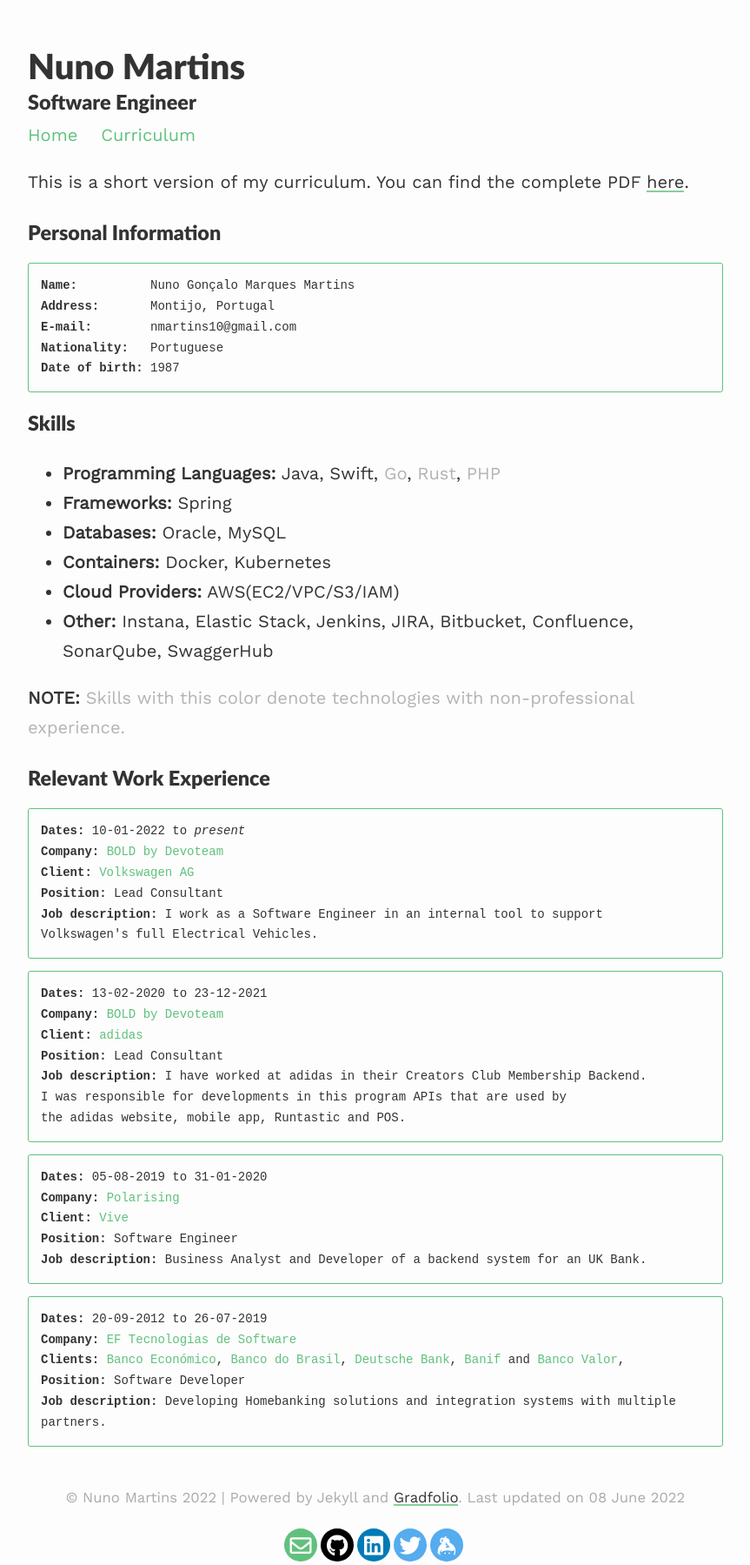
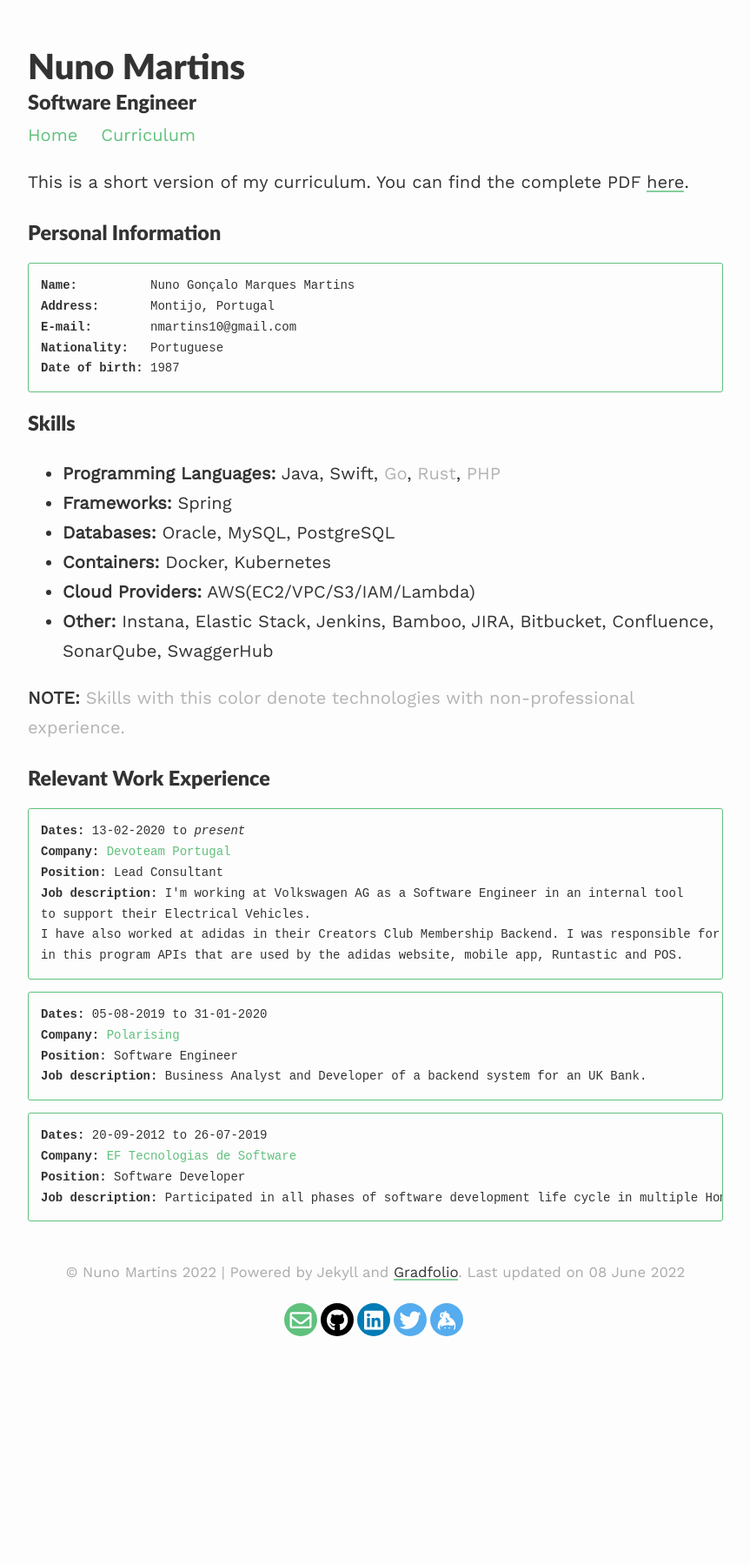
Before and after one commit to ngmmartins/ngmmartins.github.io, a Jekyll site: the page built from _pages/cv.md, in a window 1280 px wide. Shown: the whole page at 87% size, without its empty margins (208-1071 px from the left). Built offline with Jekyll 4.4.1, drawn with Linux system fonts in a browser that asks for light colours; nearby versions of some CDN libraries; after the commit the page ends 1540 px from its top, so only the background shows below that.

Commit message:
Update cv.md

```diff
--- a/_pages/cv.md
+++ b/_pages/cv.md
@@ -21,38 +21,28 @@ This is a short version of my curriculum. You can find the complete PDF [here](C
 ### Skills ###
 - **Programming Languages:** Java, Swift, <span style="color:#b3b3b3">Go</span>, <span style="color:#b3b3b3">Rust</span>, <span style="color:#b3b3b3">PHP</span>
 - **Frameworks:** Spring
-- **Databases:** Oracle, MySQL
+- **Databases:** Oracle, MySQL, PostgreSQL
 - **Containers:** Docker, Kubernetes
-- **Cloud Providers:** AWS(EC2/VPC/S3/IAM)
-- **Other:** Instana, Elastic Stack, Jenkins, JIRA, Bitbucket, Confluence, SonarQube, SwaggerHub
+- **Cloud Providers:** AWS(EC2/VPC/S3/IAM/Lambda)
+- **Other:** Instana, Elastic Stack, Jenkins, Bamboo, JIRA, Bitbucket, Confluence, SonarQube, SwaggerHub
 
 **NOTE:** <span style="color:#b3b3b3">Skills with this color denote technologies with non-professional experience.</span>
 
 ### Relevant Work Experience ###
 
 <pre>
-<b>Dates:</b> 10-01-2022 to <i>present</i>
-<b>Company:</b> <a href="https://boldint.com/en" target="_blank">BOLD by Devoteam</a>
-<b>Client:</b> <a href="https://www.volkswagenag.com/" target="_blank">Volkswagen AG</a>
+<b>Dates:</b> 13-02-2020 to <i>present</i>
+<b>Company:</b> <a href="https://boldint.com/en" target="_blank">Devoteam Portugal</a>
 <b>Position:</b> Lead Consultant
-<b>Job description:</b> I work as a Software Engineer in an internal tool to support
-Volkswagen's full Electrical Vehicles.
-</pre>
-
-<pre>
-<b>Dates:</b> 13-02-2020 to 23-12-2021
-<b>Company:</b> <a href="https://boldint.com/en" target="_blank">BOLD by Devoteam</a>
-<b>Client:</b> <a href="https://adidas.com" target="_blank">adidas</a>
-<b>Position:</b> Lead Consultant
-<b>Job description:</b> I have worked at adidas in their Creators Club Membership Backend.
-I was responsible for developments in this program APIs that are used by
-the adidas website, mobile app, Runtastic and POS.
+<b>Job description:</b> I'm working at Volkswagen AG as a Software Engineer in an internal tool
+to support their Electrical Vehicles.
+I have also worked at adidas in their Creators Club Membership Backend. I was responsible for developments
+in this program APIs that are used by the adidas website, mobile app, Runtastic and POS.
 </pre>
 
 <pre>
 <b>Dates:</b> 05-08-2019 to 31-01-2020
 <b>Company:</b> <a href="https://www.polarising.com/" target="_blank">Polarising</a>
-<b>Client:</b> <a href="https://www.vive.co.uk/" target="_blank">Vive</a>
 <b>Position:</b> Software Engineer
 <b>Job description:</b> Business Analyst and Developer of a backend system for an UK Bank.
 </pre>
@@ -60,8 +50,6 @@ the adidas website, mobile app, Runtastic and POS.
 <pre>
 <b>Dates:</b> 20-09-2012 to 26-07-2019
 <b>Company:</b> <a href="https://www.ef.pt/en/index.html" target="_blank">EF Tecnologias de Software</a>
-<b>Clients:</b> <a href="https://www.bancoeconomico.ao/en/" target="_blank">Banco Económico</a>, <a href="https://www.bb.com.br/pbb/pagina-inicial#/" target="_blank">Banco do Brasil</a>, <a href="https://www.db.com/index?language_id=1" target="_blank">Deutsche Bank</a>, <a href="https://en.wikipedia.org/wiki/Banif_Financial_Group" target="_blank">Banif</a> and <a href="https://www.bancovalor.ao/pages/homepage.php" target="_blank">Banco Valor</a>,
 <b>Position:</b> Software Developer
-<b>Job description:</b> Developing Homebanking solutions and integration systems with multiple
-partners.
+<b>Job description:</b> Participated in all phases of software development life cycle in multiple Homebanking solutions and integration systems.
 </pre>
```
